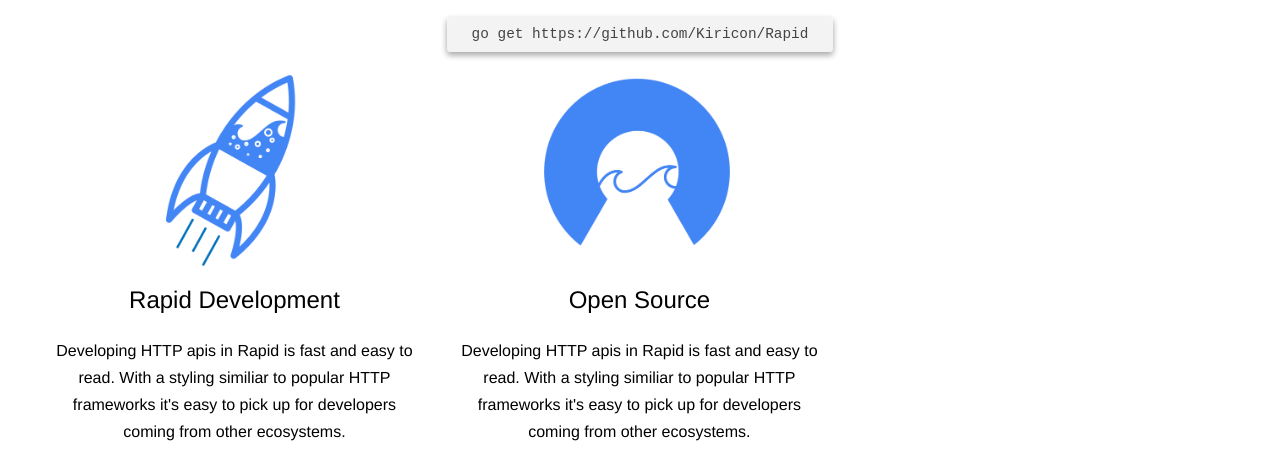
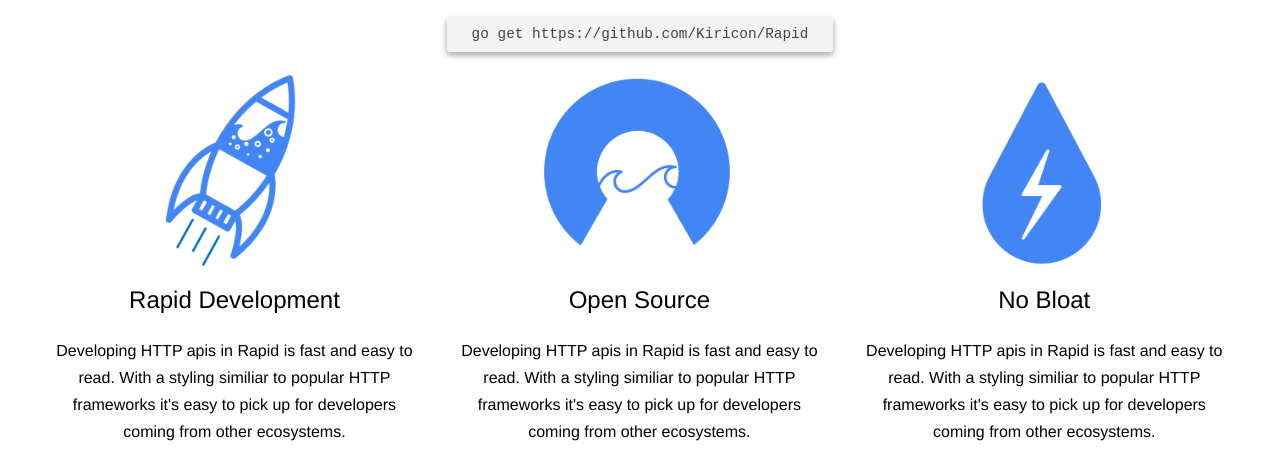
Before and after one commit to Kiricon/RapidWebsite, a website: page views/index.html in a window 1280 px wide. Shown: the part 577-1039 px from the top of the page. Drawn offline with nearby package versions, Linux system fonts and the light colour scheme; files that its build step writes are made by us from their sources; files whose address does not match are found by name.

Commit message:
Added simple section to index page

```diff
--- a/views/index.html
+++ b/views/index.html
@@ -79,6 +79,16 @@
                 to pick up for developers coming from other ecosystems.
             </p>
         </section>
+
+        <section>
+            <img src="imgs/simple.png" />
+            <title>No Bloat</title>
+            <p>
+                Developing HTTP apis in Rapid is fast and easy to read.
+                With a styling similiar to popular HTTP frameworks it's easy
+                to pick up for developers coming from other ecosystems.
+            </p>
+        </section>
     </div>
 
     <link rel="stylesheet" href="css/index.css" />
```
Also changed, not shown: public/imgs/simple.png (added).
